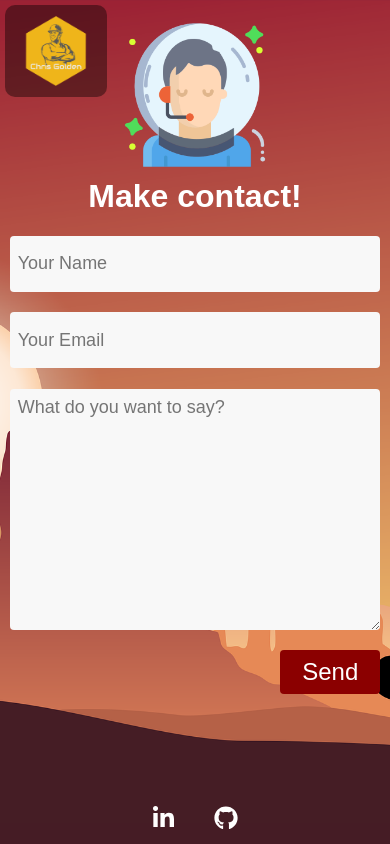
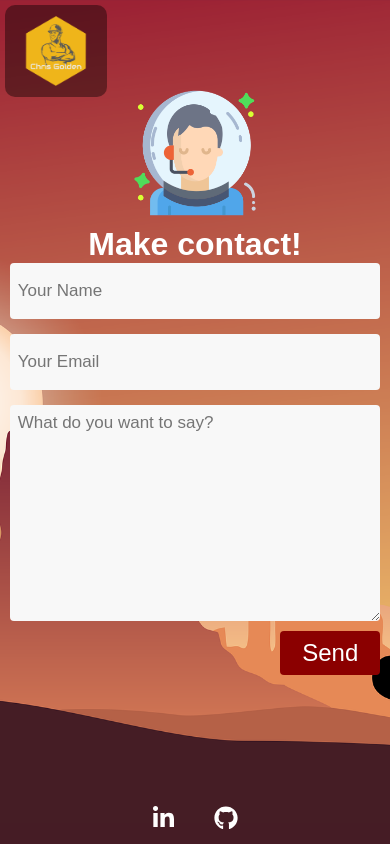
Before and after one commit to Chrisgolden77/Personal-Site, a Gatsby site: page /contact in a window 390 px wide. Built offline with nearby package versions, Linux system fonts and the light colour scheme; Gatsby itself is replaced by a stand-in of ours.

Commit message:
fixes style in contact

```diff
--- a/src/components/layout.css
+++ b/src/components/layout.css
@@ -137,6 +137,10 @@ body {
     width: 500px;
     vertical-align: middle;
     margin: auto;
+  }
+  #astronaut-icon {
+    width: 130px;
+    margin: 20% auto 0px !important;
   }
 }
 
@@ -347,35 +351,35 @@ footer h2 {
 .contact-form {
   display: flex;
   flex-direction: column;
-  height: 500px;
   justify-content: space-evenly;
   max-width: 95%;
   margin: auto;
   width: 500px;
 }
 .contact-success {
-  height: 500px;
   max-width: 95%;
   margin: 100px auto 0px auto;
   width: 500px;
 }
 input {
   background-color: #f8f8f8 !important;
-  font-size: 18px;
+  font-size: 17px;
   height: 40px;
   padding: 8px;
   border-radius: 4px;
   border: 0px !important;
+  margin-bottom: 15px;
 }
 textarea {
-  font-family: sans-serif !important;
   background-color: #f8f8f8 !important;
-  font-size: 18px;
-  min-height: 225px;
-  padding: 8px !important;
   border-radius: 4px !important;
   border: 0px !important;
+  font-family: sans-serif !important;
+  font-size: 17px;
+  margin-bottom: 10px;
   max-width: 500px !important;
+  min-height: 200px;
+  padding: 8px !important;
 }
 #contact-btn-wrapper {
   display: flex;
@@ -402,6 +406,6 @@ button:hover {
   width: 200px;
 }
 #astronaut-icon {
-  width: 150px;
+  width: 130px;
   margin: 10px auto 0px;
 }
```
Also changed, not shown: gatsby-node.js (+7 -0 lines), src/pages/contact.js (+5 -4 lines).
